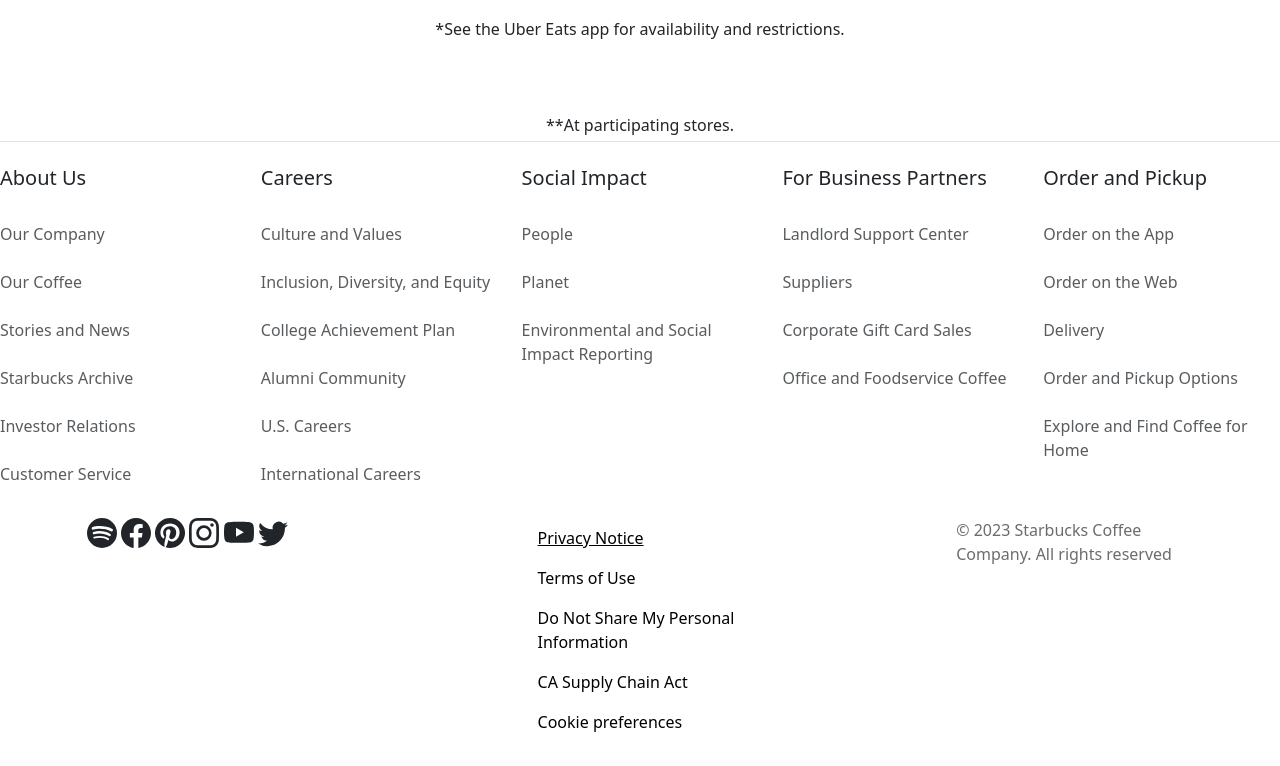
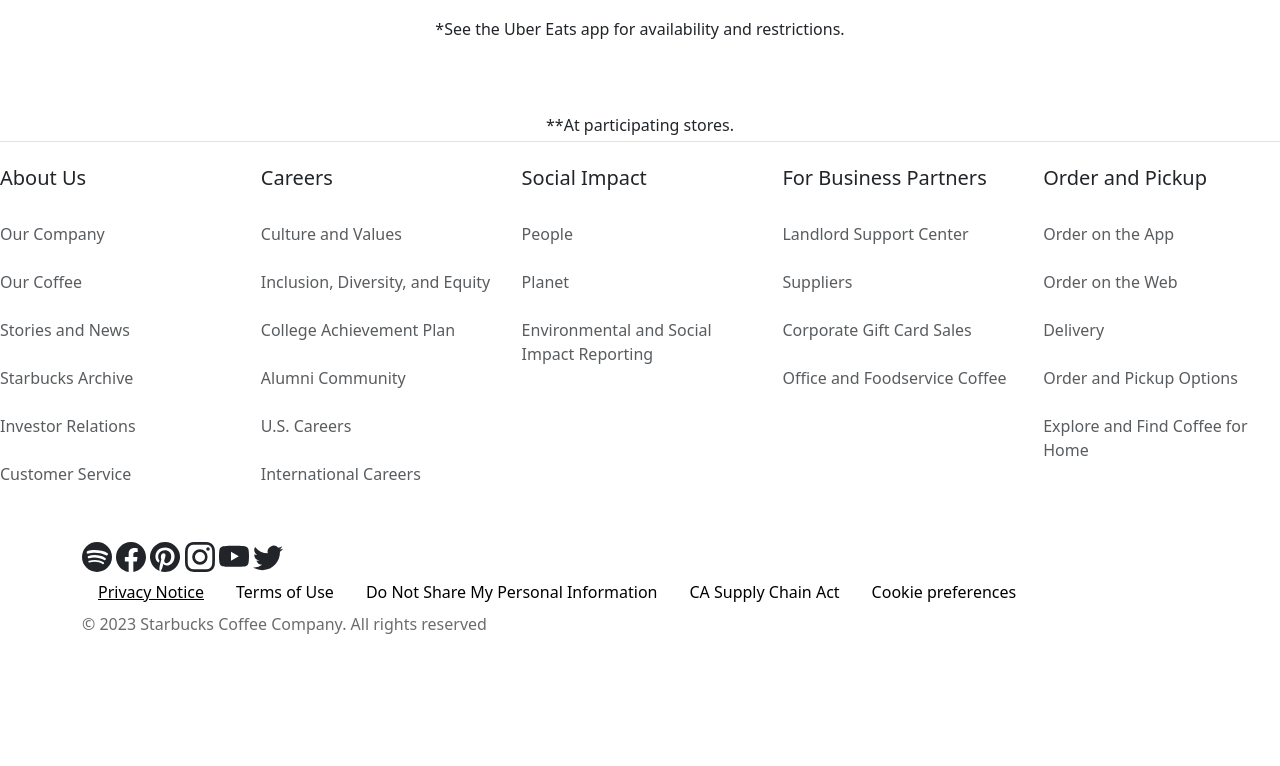
Before and after one commit to atutito/Starbucks, a plain HTML site: page index.html in a window 1280 px wide. Shown: the part 1267-2033 px from the top of the page. After the commit the page ends 1919 px from the top, so only its background shows below. Drawn offline with nearby package versions, Linux system fonts and the light colour scheme.

Commit message:
Footer 2

```diff
--- a/index.html
+++ b/index.html
@@ -108,8 +108,8 @@
 
 
 
-
-        <footer class="row row-cols-1 row-cols-sm-2 row-cols-md-5 py-4 border-top " >
+      <footer>
+        <div class="row row-cols-1 row-cols-sm-2 row-cols-md-5 py-4 border-top " >
           <div class="col mr-3">
               <h5>About Us</h5>
               <ul class="nav flex-column gap-3 py-4">
@@ -167,7 +167,7 @@
                           Home</a></li>
               </ul>
           </div>
-
+        </div>
 
 
         <div class="container" >
@@ -208,6 +208,7 @@
  <div class="container">
         <p class="copyright" style="color: rgba(0,0,0,.58)!important;"> © 2023 Starbucks Coffee Company. All rights reserved</p>
 </div>
+
     </footer>
 
 
```
